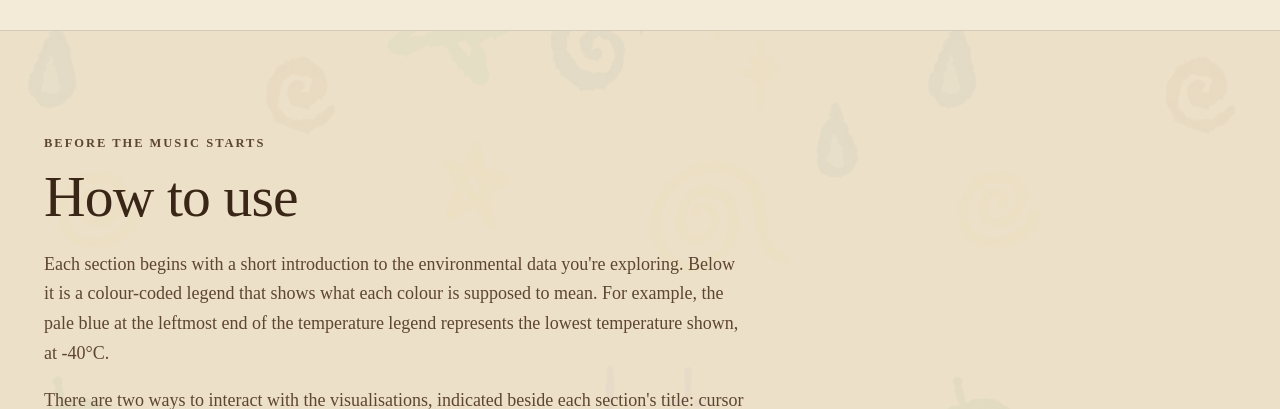
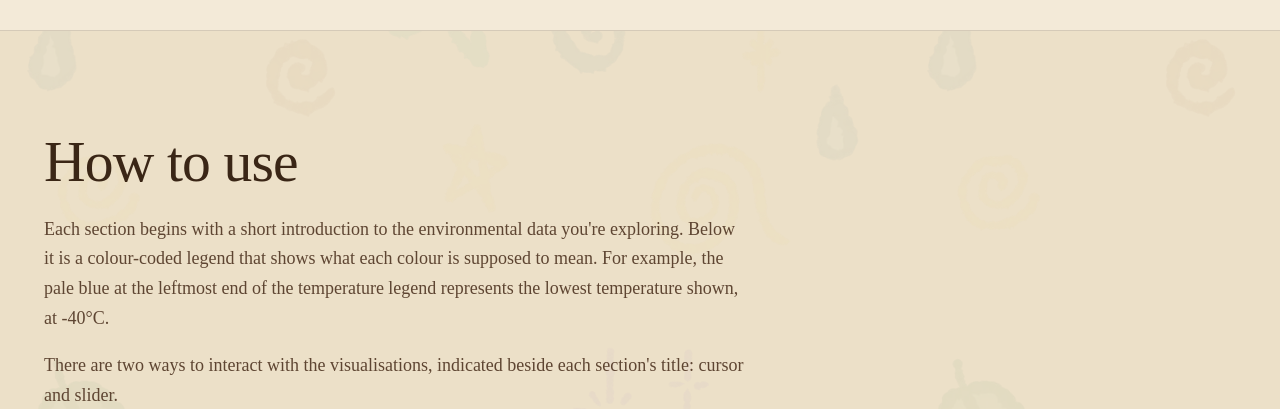
Before and after one commit to sha22kin/earthorchestra, a Laravel app: page / in a window 1280 px wide. Shown: the part 1482-1891 px from the top of the page. Run offline with Laravel 12, Linux system fonts and the light colour scheme; data comes from the database, SQL or seed files in the repository; style sheets or scripts are compiled from the project's sources.

Commit message:
How to use: drop the label

```diff
--- a/resources/views/home.blade.php
+++ b/resources/views/home.blade.php
@@ -56,7 +56,6 @@
     <section class="listen" id="listen">
         <div class="wrap">
             <header class="listen__head" data-reveal>
-                <p class="eyebrow">Before the music starts</p>
                 <h2 class="section-title">How to use</h2>
                 <div id="how-text">
                     @foreach ($page->content['how'] as $paragraph)
```
